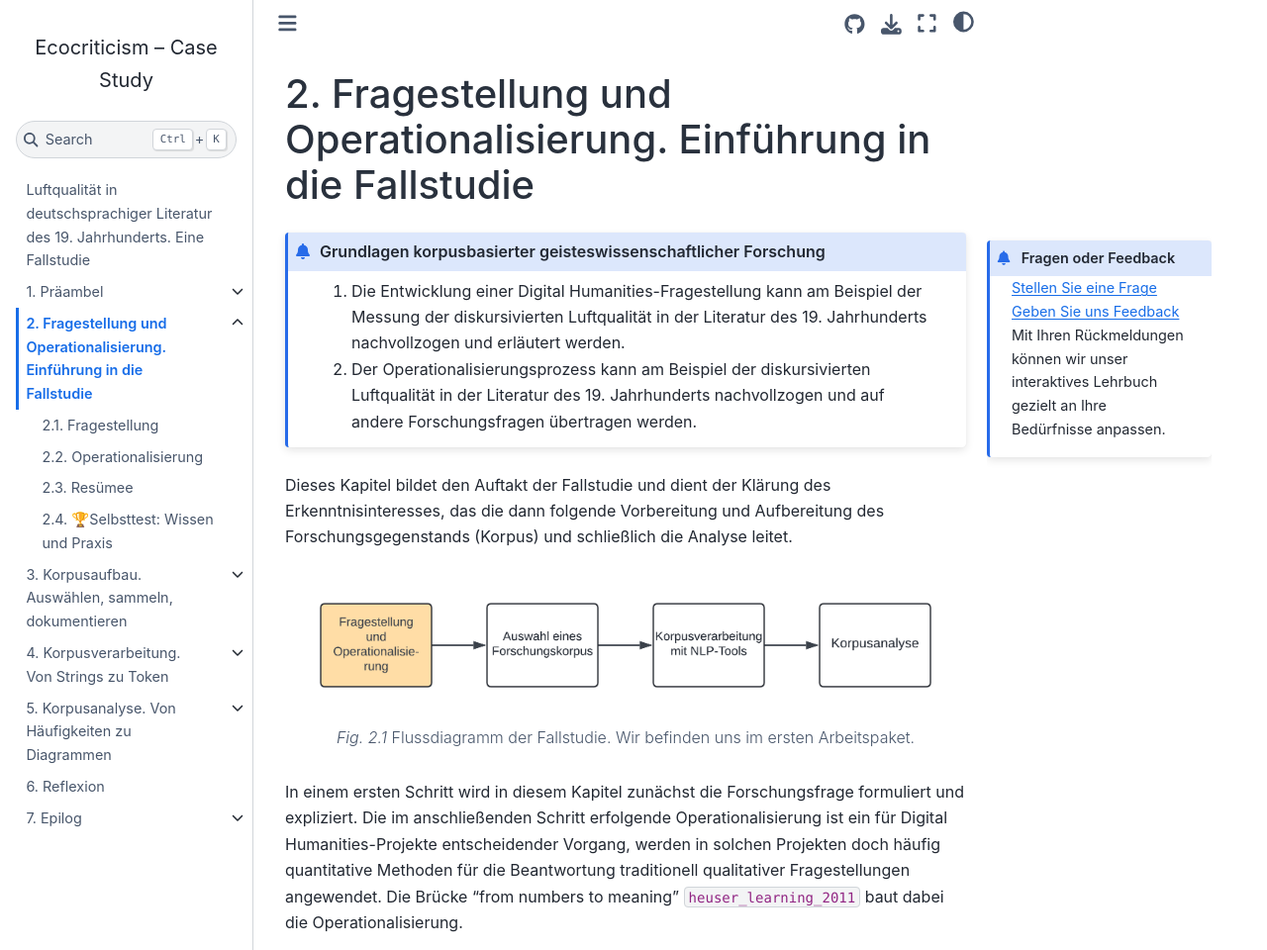
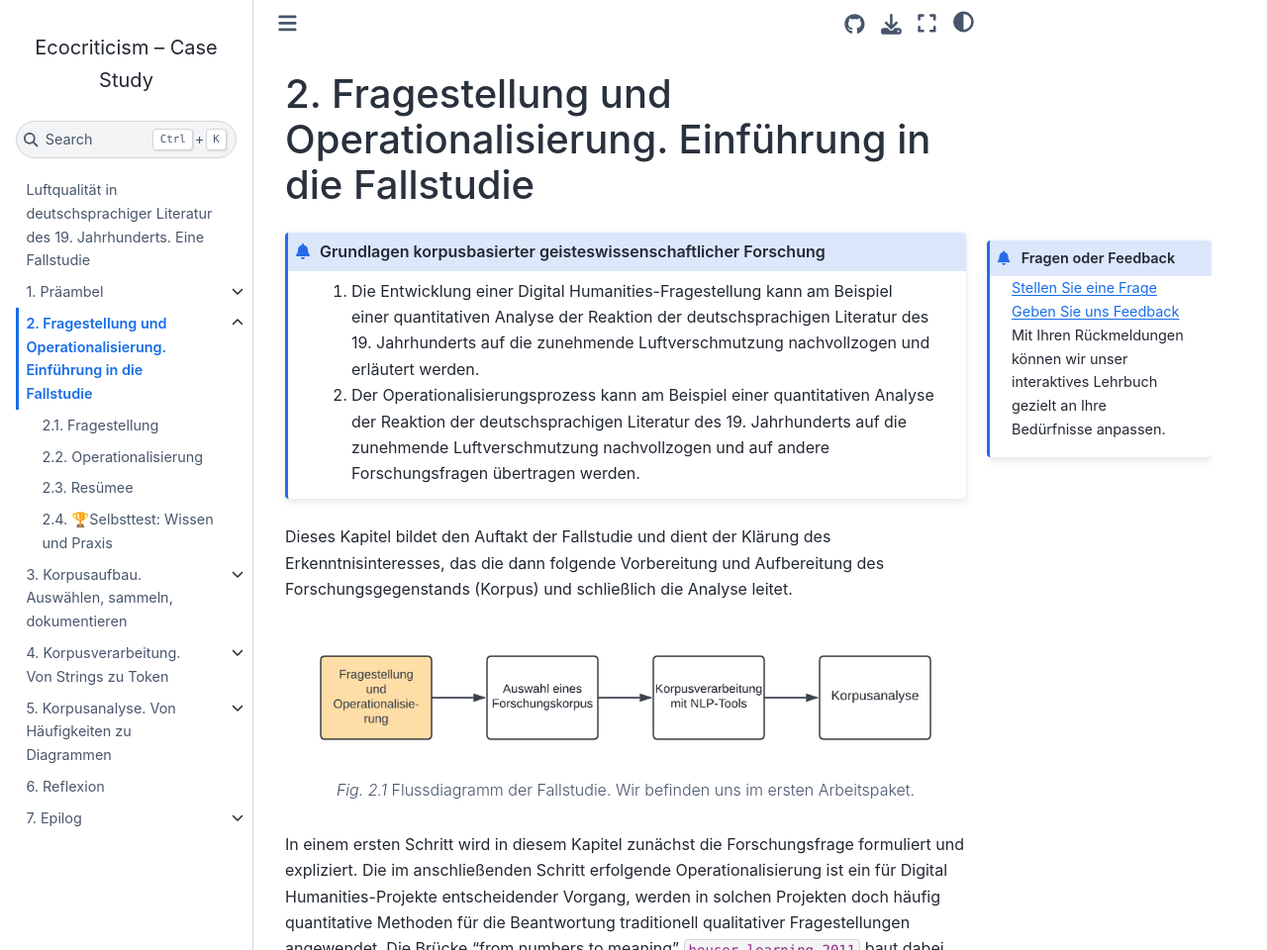
Before and after one commit to quadriga-dk/Text-Fallstudie-3, a Jupyter Book: the page built from research_question/research-question_intro.md, in a window 1280 px wide and 1376 px high, cut to the strip 0-960 px from the top of the window. Shown: the whole strip at 99% size. Built offline with Jupyter Book 1.0.4 settings and Sphinx 7.4.7 and the Sphinx Book theme 1.1.4, drawn with Linux system fonts in a browser that asks for light colours; pages that are not in the unit, such as notebooks, are missing from menus; cross-references to code outside the pages are shown as plain code.

Commit message:
Update research-question_intro.md

`````diff
--- a/research_question/research-question_intro.md
+++ b/research_question/research-question_intro.md
@@ -18,9 +18,9 @@ Mit Ihren Rückmeldungen können wir unser interaktives Lehrbuch gezielt an Ihre
 ````
 ```{admonition} Grundlagen korpusbasierter geisteswissenschaftlicher Forschung
 :class: lernziele
-1. Die Entwicklung einer Digital Humanities-Fragestellung kann am Beispiel der Messung der diskursivierten Luftqualität in der Literatur des 19. Jahrhunderts nachvollzogen und erläutert werden.
+1. Die Entwicklung einer Digital Humanities-Fragestellung kann am Beispiel einer quantitativen Analyse der Reaktion der deutschsprachigen Literatur des 19. Jahrhunderts auf die zunehmende Luftverschmutzung nachvollzogen und erläutert werden.
 
-2. Der Operationalisierungsprozess kann am Beispiel der diskursivierten Luftqualität in der Literatur des 19. Jahrhunderts nachvollzogen und auf andere Forschungsfragen übertragen werden.
+2. Der Operationalisierungsprozess kann am Beispiel einer quantitativen Analyse der Reaktion der deutschsprachigen Literatur des 19. Jahrhunderts auf die zunehmende Luftverschmutzung nachvollzogen und auf andere Forschungsfragen übertragen werden.
 ```
 
 Dieses Kapitel bildet den Auftakt der Fallstudie und dient der Klärung des Erkenntnisinteresses, das die dann folgende Vorbereitung und Aufbereitung des Forschungsgegenstands (Korpus) und schließlich die Analyse leitet.
`````
